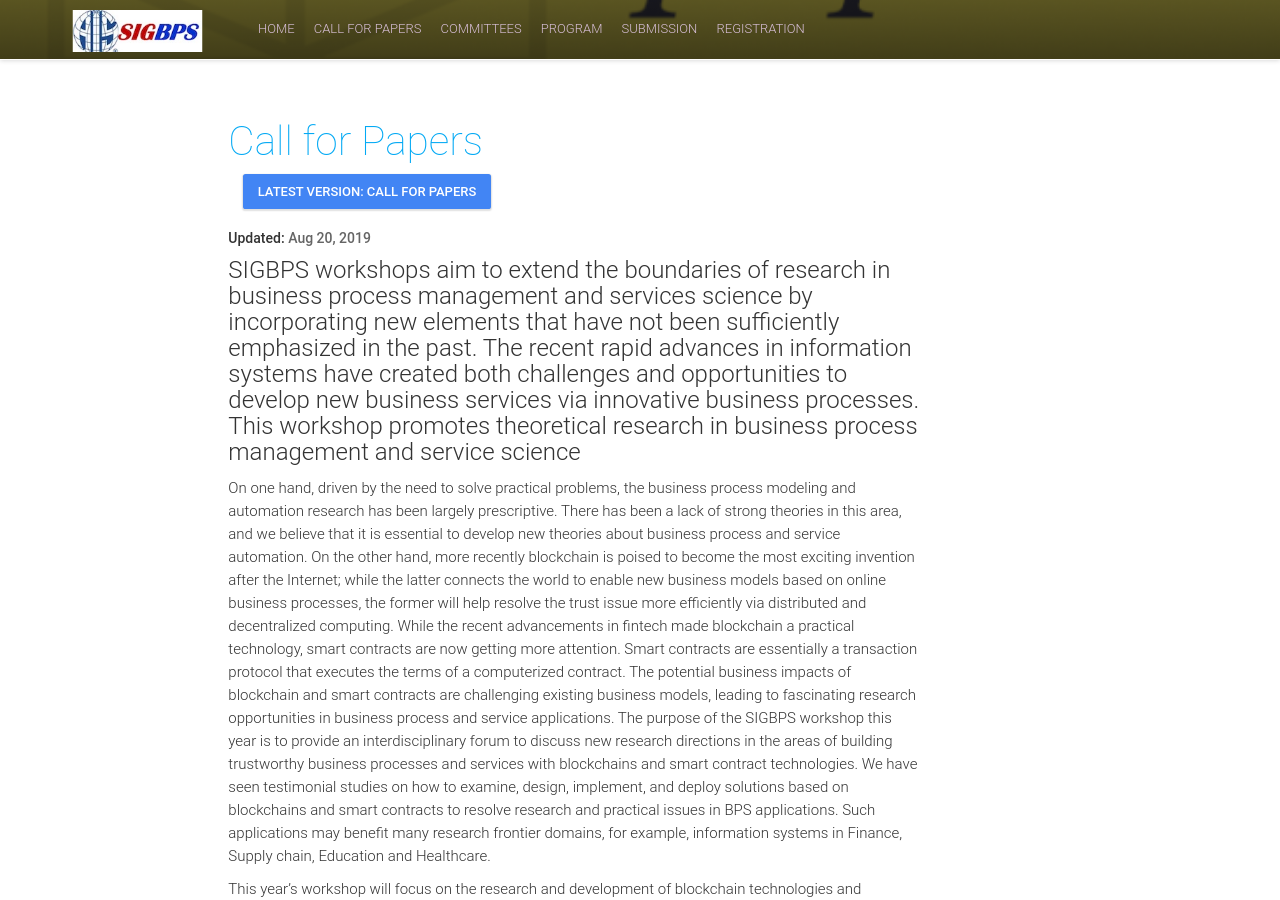
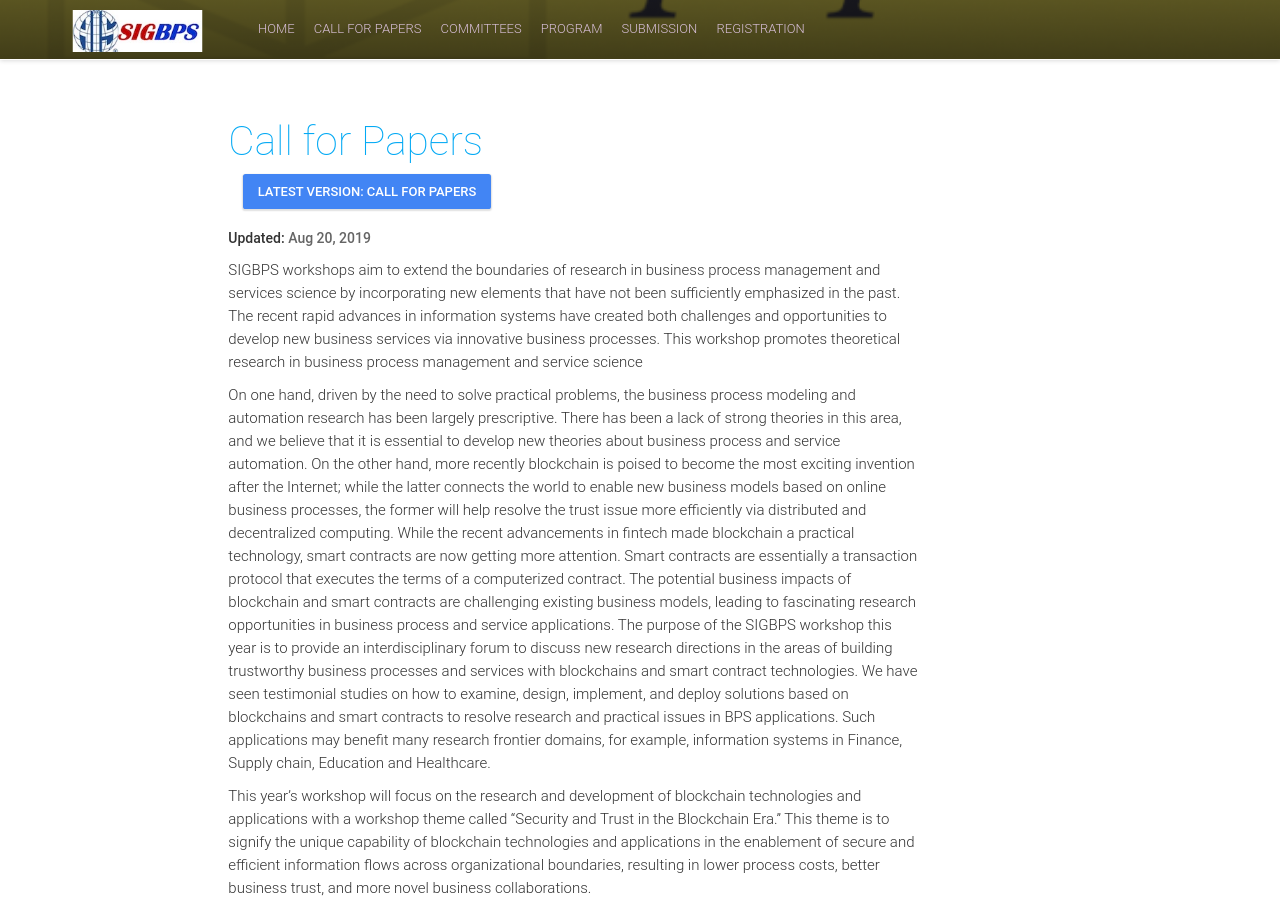
Before and after one commit to jayshanmis/jayshanmis.github.io, a Jekyll site: the page built from cfp.html, in a window 1280 px wide and 900 px high, scrolled down 348 px. Built offline with Jekyll 4.4.1, drawn with Linux system fonts in a browser that asks for light colours; nearby versions of some CDN libraries.

Commit message:
Update cfp_details.html

```diff
--- a/_includes/cfp_details.html
+++ b/_includes/cfp_details.html
@@ -14,7 +14,7 @@
                             </div>
                         </div>
                         <!-- <p class="post-body" style="font-size:40px;">{{ post.content }} </p> -->
-                        <p style="font-size:40px;"><font size="5">{{ post.content }} </font></p>
+                        <font size="5"><p style="font-size:40px;">{{ post.content }} </p></font>
                     </article>
                 {% endfor %}
             </div>
```
